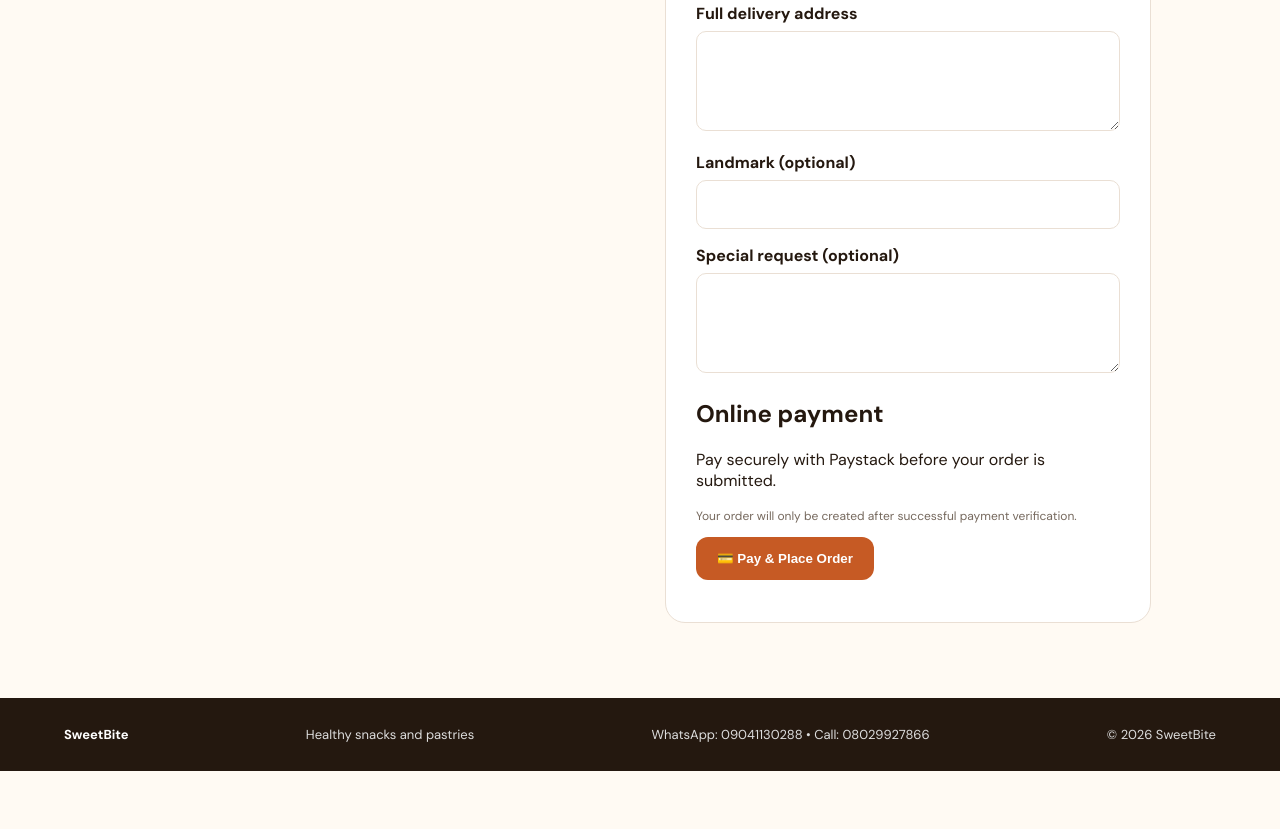
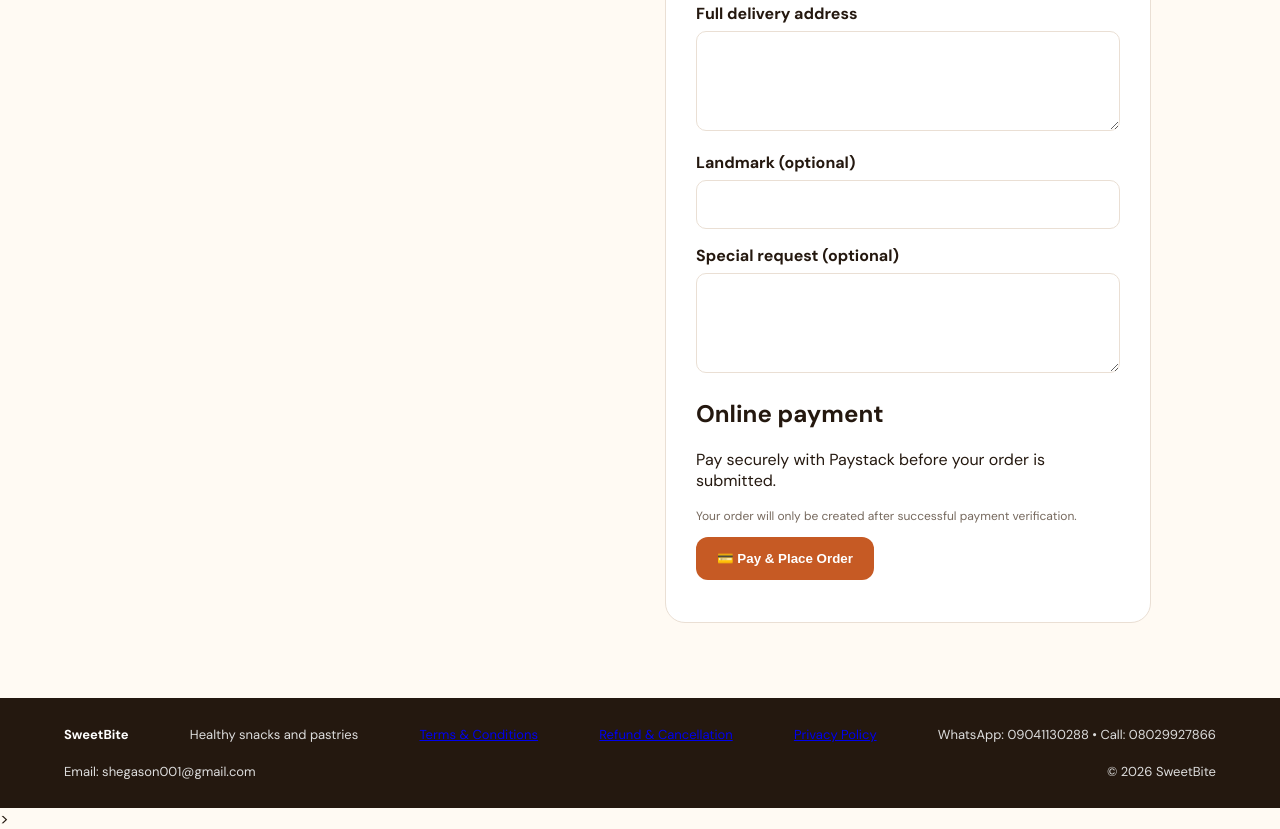
Before and after one commit to shegason001-lang/sweetbite, a website: page checkout.html in a window 1280 px wide. Shown: the part 626-1455 px from the top of the page. Before the commit the page ends 1397 px from the top, so only its background shows below. Drawn offline with nearby package versions, Linux system fonts and the light colour scheme.

Commit message:
Update checkout.html

```diff
--- a/checkout.html
+++ b/checkout.html
@@ -146,12 +146,18 @@
 
 </main>
 
-<footer>
+ <footer>
   <strong>SweetBite</strong>
   <span>Healthy snacks and pastries</span>
+
+  <a href="terms.html">Terms & Conditions</a>
+  <a href="refund-policy.html">Refund & Cancellation</a>
+  <a href="privacy.html">Privacy Policy</a>
+
   <span>WhatsApp: 09041130288 • Call: 08029927866</span>
+  <span>Email: shegason001@gmail.com</span>
   <span>© 2026 SweetBite</span>
-</footer>
+</footer>>
 
 <script src="app.js"></script>
 
```
